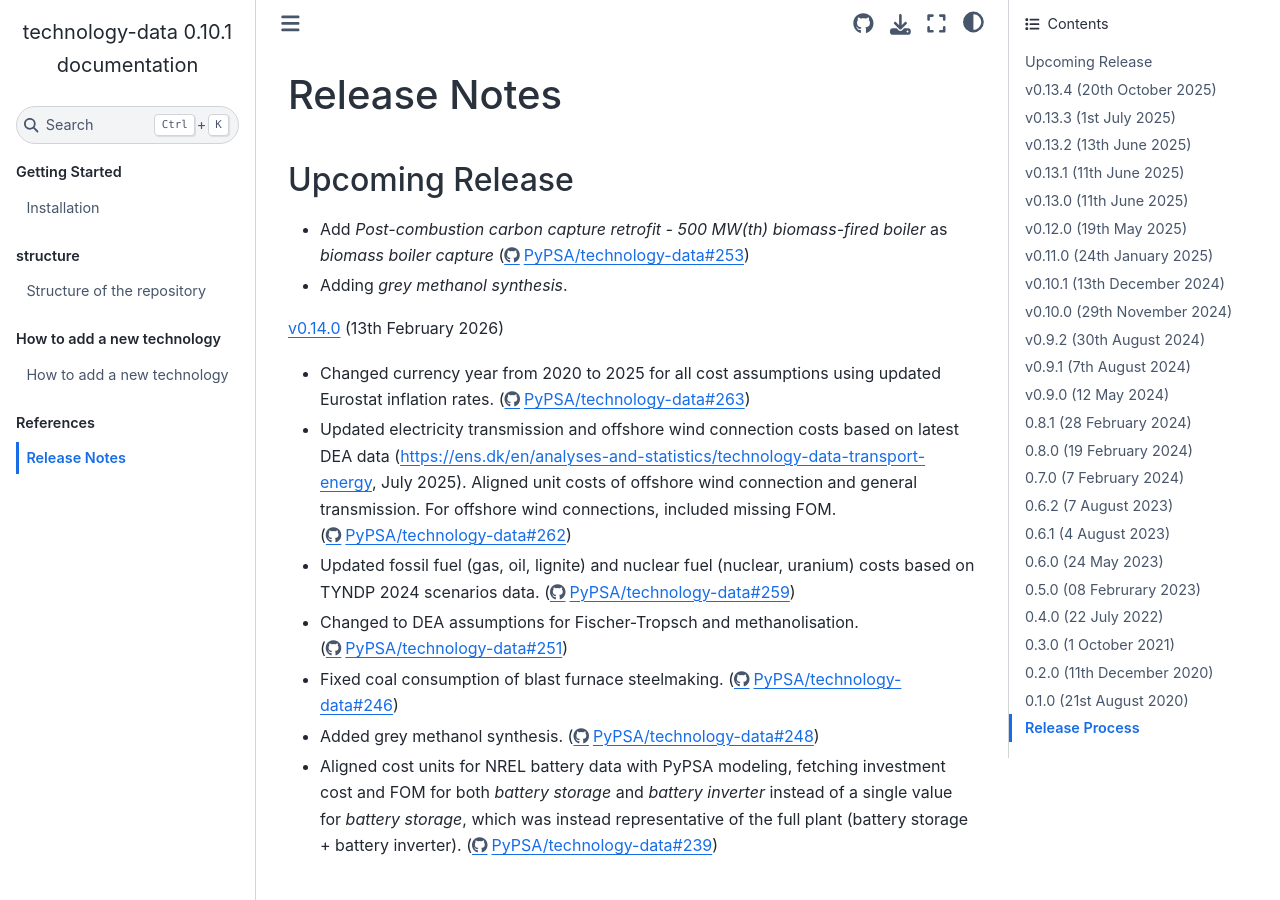
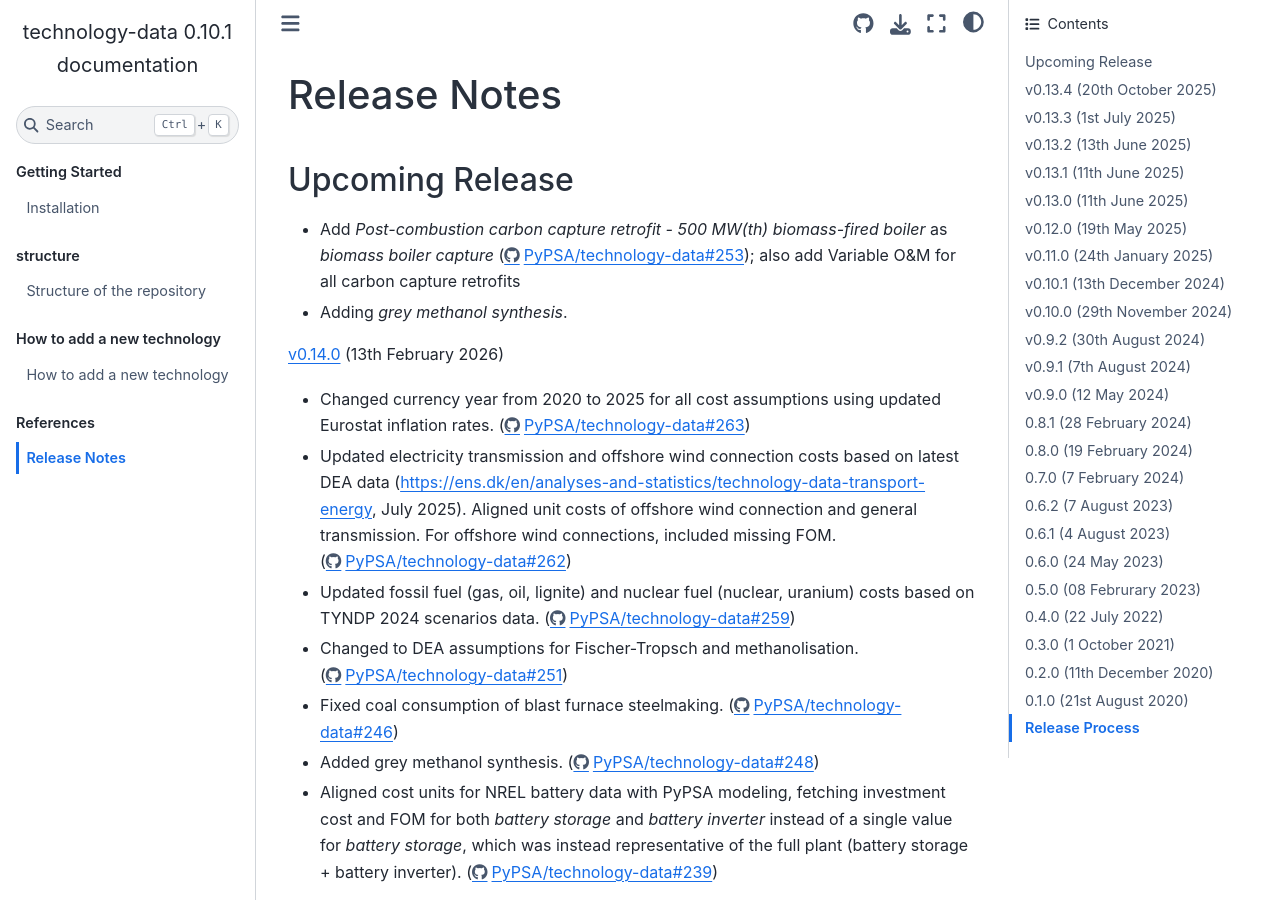
Before and after one commit to PyPSA/technology-data, a Sphinx documentation site: the page built from docs/release_notes.rst, in a window 1280 px wide and 900 px high. Built offline with Sphinx 7.4.7 and the Sphinx Book theme 1.1.4, drawn with Linux system fonts in a browser that asks for light colours.

Commit message:
Update release notes to document O&M change

```diff
--- a/docs/release_notes.rst
+++ b/docs/release_notes.rst
@@ -16,7 +16,7 @@
 ..   The features listed below are not released yet, but will be part of the next release!
 ..   To use the features already you have to use the ``master`` branch.
 
-* Add `Post-combustion carbon capture retrofit - 500 MW(th) biomass-fired boiler` as `biomass boiler capture` (https://github.com/PyPSA/technology-data/pull/253)
+* Add `Post-combustion carbon capture retrofit - 500 MW(th) biomass-fired boiler` as `biomass boiler capture` (https://github.com/PyPSA/technology-data/pull/253); also add Variable O&M for all carbon capture retrofits
 
 * Adding `grey methanol synthesis`.
 `v0.14.0 <https://github.com/PyPSA/technology-data/releases/tag/v0.14.0>`__ (13th February 2026)
```
